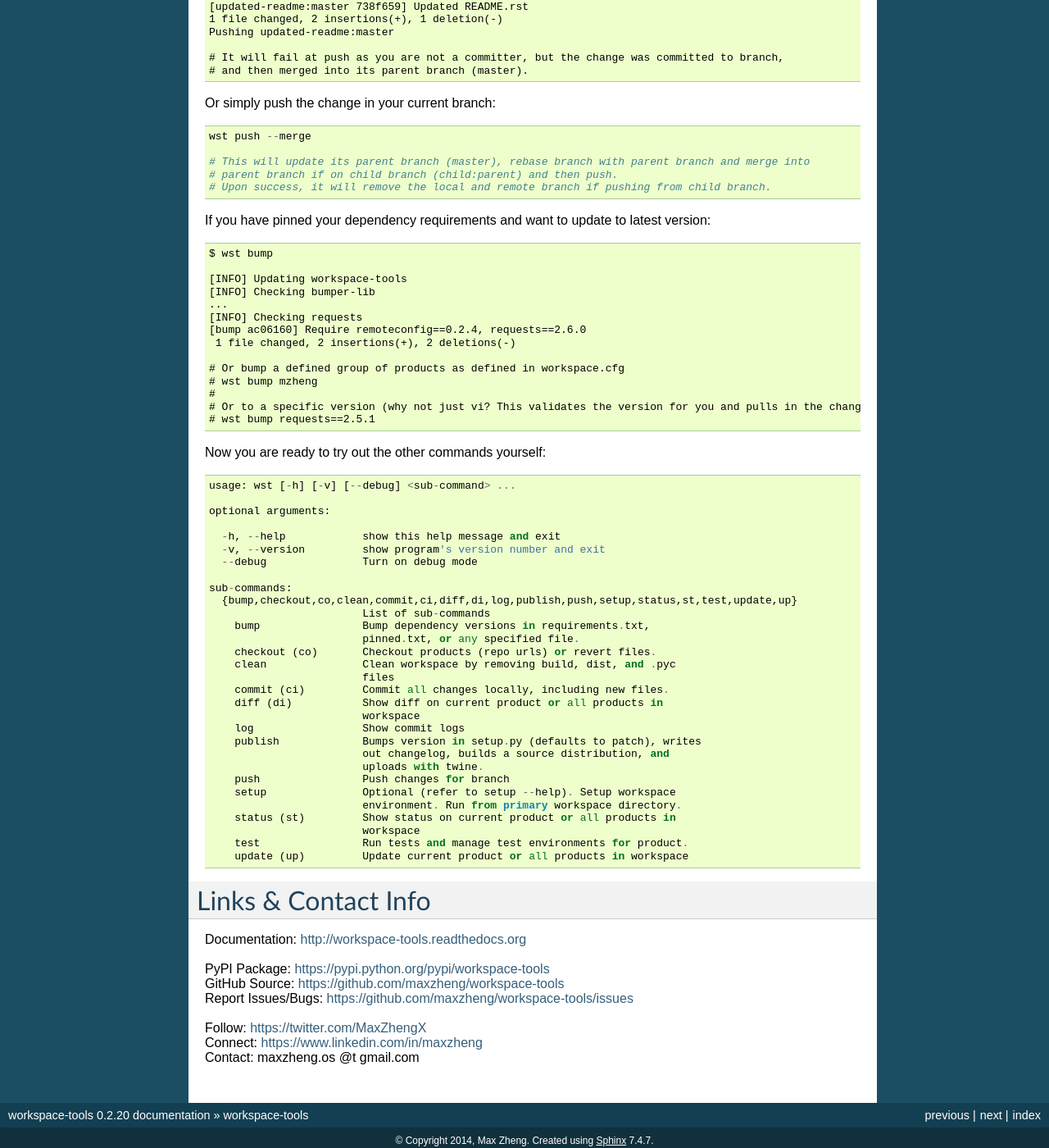
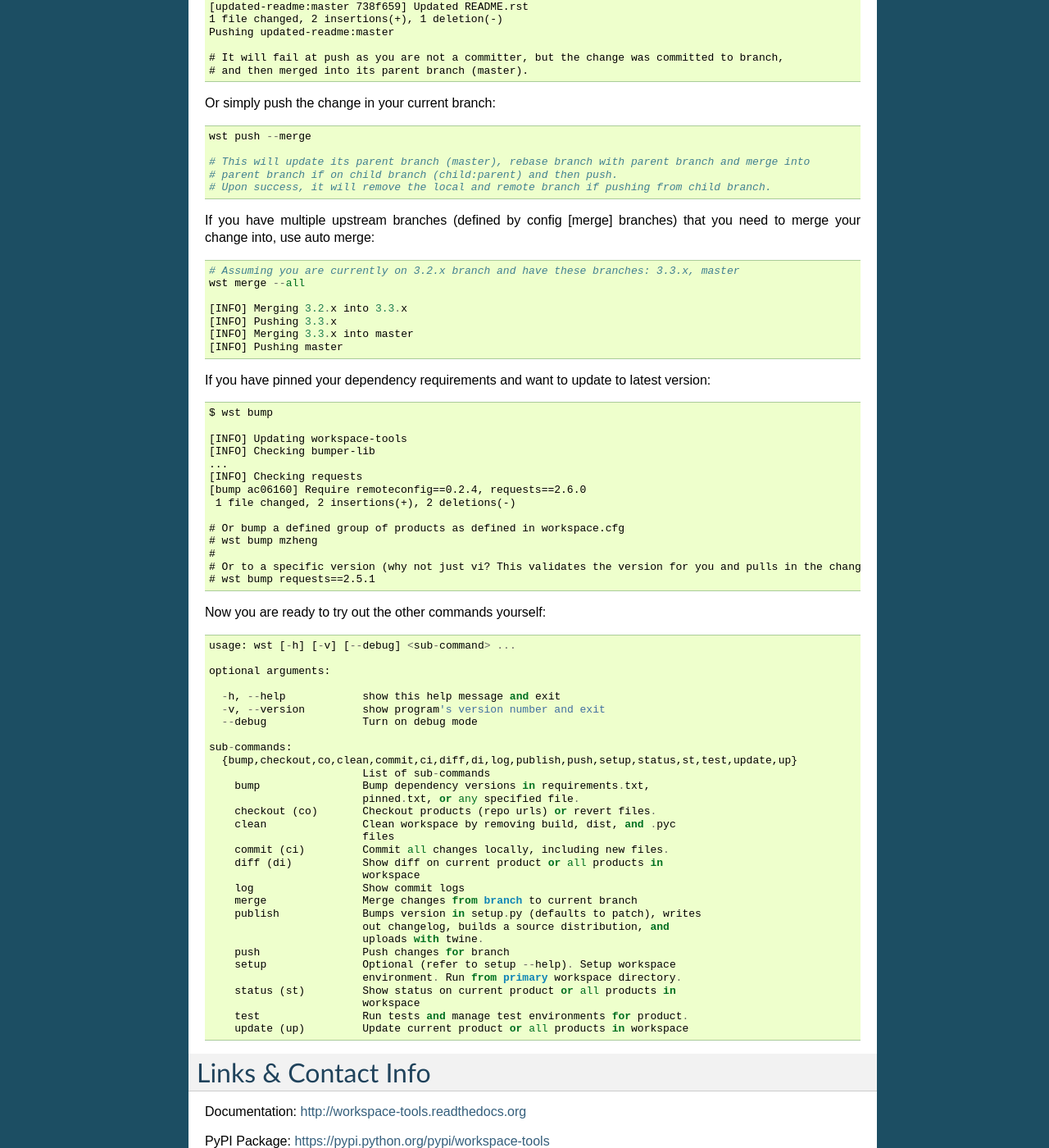
Before and after one commit to maxzheng/workspace-tools, a Sphinx documentation site: the page built from docs/README.rst, in a window 1280 px wide and 1400 px high, scrolled down 2616 px. Shown: the whole window at 82% size. Built offline with Sphinx 7.4.7, drawn with Linux system fonts in a browser that asks for light colours.

Commit message:
Add merge doc

```diff
--- a/docs/README.rst
+++ b/docs/README.rst
@@ -156,6 +156,17 @@
     # parent branch if on child branch (child:parent) and then push.
     # Upon success, it will remove the local and remote branch if pushing from child branch.
 
+If you have multiple upstream branches (defined by config [merge] branches) that you need to merge your change into, use auto merge::
+
+    # Assuming you are currently on 3.2.x branch and have these branches: 3.3.x, master
+    wst merge --all
+
+    [INFO] Merging 3.2.x into 3.3.x
+    [INFO] Pushing 3.3.x
+    [INFO] Merging 3.3.x into master
+    [INFO] Pushing master
+
+
 If you have pinned your dependency requirements and want to update to latest version::
 
     $ wst bump
@@ -195,6 +206,7 @@
         diff (di)           Show diff on current product or all products in
                             workspace
         log                 Show commit logs
+        merge               Merge changes from branch to current branch
         publish             Bumps version in setup.py (defaults to patch), writes
                             out changelog, builds a source distribution, and
                             uploads with twine.
```
